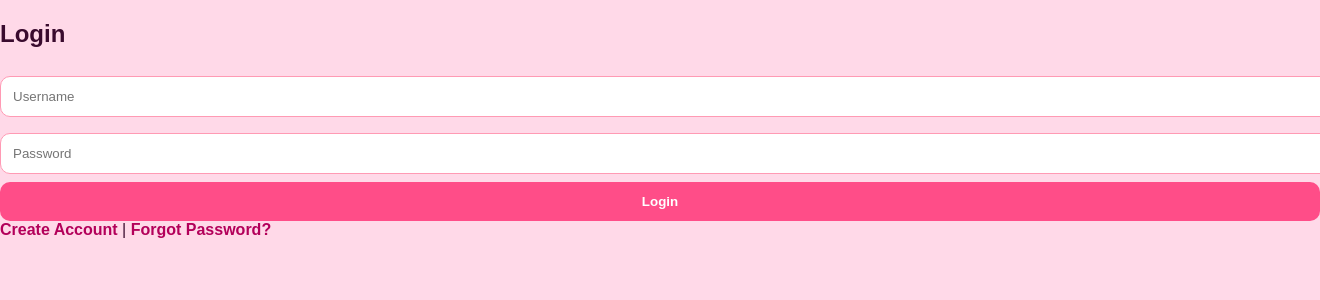
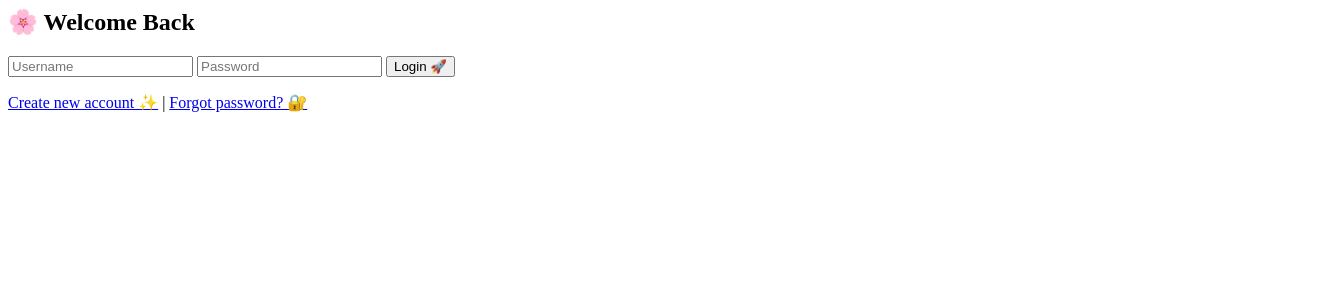
Before and after one commit to nikithabharath11-collab/AI_Task_Manager, a Flask app: page / in a window 1320 px wide; the page is wider, and only the part inside the window is pictured. Shown: the top 300 px of that part. Run offline with Flask 3, Linux system fonts and the light colour scheme; some libraries are stand-ins or nearby versions.

Commit message:
Update login.html

```diff
--- a/templates/login.html
+++ b/templates/login.html
@@ -1,18 +1,12 @@
-<!DOCTYPE html>
-<html>
-<head>
-<link rel="stylesheet" href="/static/style.css">
-</head>
-<body class="bg">
-<div class="card">
-<h2>Login</h2>
+<body>
+<div class="container">
+<h2>🌸 Welcome Back</h2>
 <form method="POST">
 <input name="username" placeholder="Username" required>
 <input name="password" type="password" placeholder="Password" required>
-<button>Login</button>
+<button>Login 🚀</button>
 </form>
-<a href="/register">Create Account</a> | <a href="/forgot">Forgot Password?</a>
-<p class="error">{{error}}</p>
+<p><a href="/register">Create new account ✨</a> | <a href="/forgot">Forgot password? 🔐</a></p>
+<p style="color:red">{{error}}</p>
 </div>
 </body>
-</html>
```
